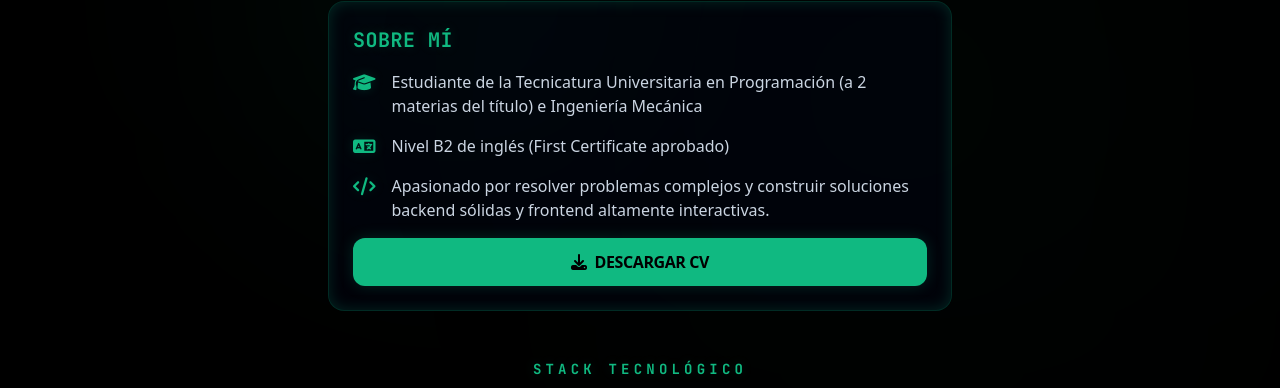
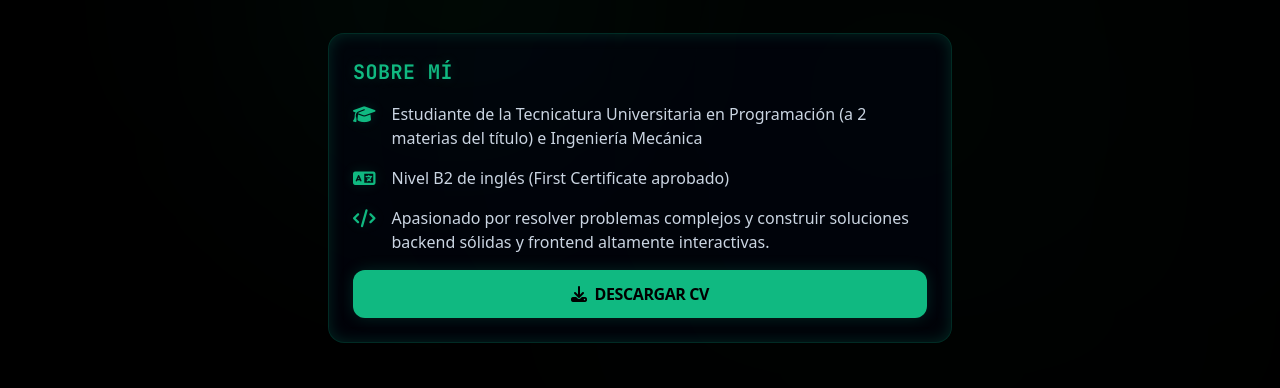
Before and after one commit to Trkmic/Portfolio_personal, an Astro site: page / in a window 1280 px wide. Shown: the part 294-682 px from the top of the page. Built offline with nearby package versions, Linux system fonts and the light colour scheme; Astro itself is replaced by a stand-in of ours; no server answers.

Commit message:
Fix: ajustar espaciado superior del header

```diff
--- a/src/pages/index.astro
+++ b/src/pages/index.astro
@@ -98,7 +98,7 @@ const proyectos = [
         <div class="absolute bottom-[20%] right-[10%] w-[500px] h-[500px] rounded-full bg-theme-secondary/5 blur-[150px] transition-all duration-700"></div>
     </div>
 
-    <main class="relative z-10 max-w-2xl mx-auto px-6 pt-24 pb-12 flex flex-col gap-12 min-h-screen text-slate-300 font-sans">
+    <main class="relative z-10 max-w-2xl mx-auto px-6 pt-32 pb-12 flex flex-col gap-12 min-h-screen text-slate-300 font-sans">
 
         <!-- Header / Perfil -->
         <section class="flex flex-col items-center sm:items-start sm:flex-row gap-6">
```
